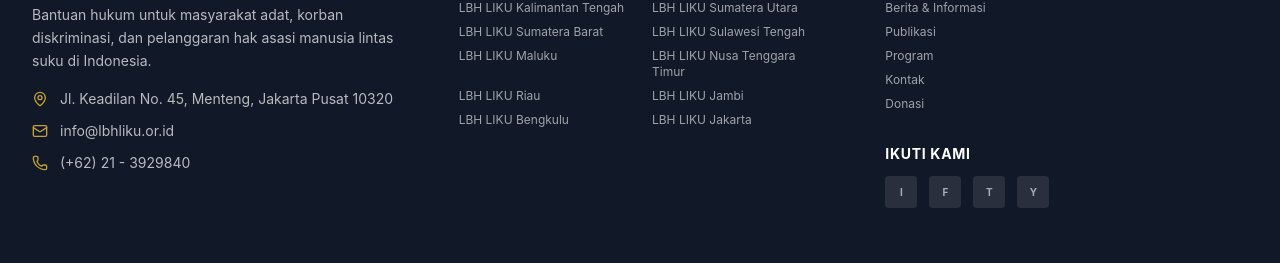
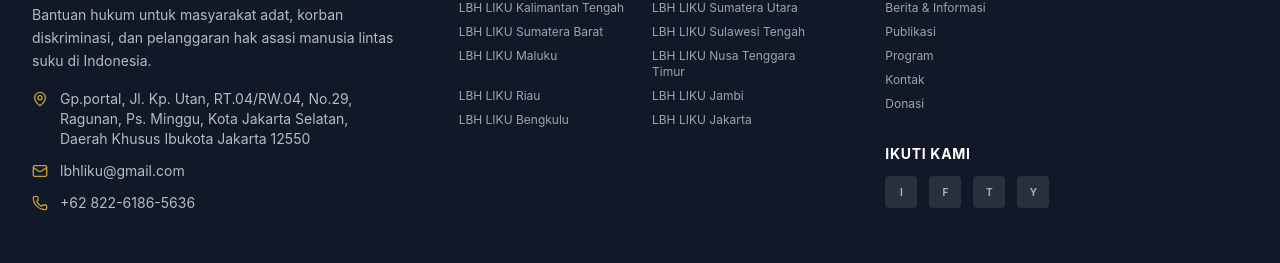
Before and after one commit to jenderal45/lbhliku, a React (Vite) app in the folder app/: page / in a window 1280 px wide. Shown: the part 3980-4243 px from the top of the page. Built offline with nearby package versions, Linux system fonts and the light colour scheme.

Commit message:
Update footer contact information

```diff
--- a/app/src/sections/Footer.tsx
+++ b/app/src/sections/Footer.tsx
@@ -45,16 +45,16 @@
               <div className="flex items-start gap-3 text-sm text-white/70">
                 <MapPin className="w-4 h-4 mt-0.5 shrink-0 text-[#C4A035]" />
                 <span>
-                  Jl. Keadilan No. 45, Menteng, Jakarta Pusat 10320
+                  Gp.portal, Jl. Kp. Utan, RT.04/RW.04, No.29, Ragunan, Ps. Minggu, Kota Jakarta Selatan, Daerah Khusus Ibukota Jakarta 12550
                 </span>
               </div>
               <div className="flex items-center gap-3 text-sm text-white/70">
                 <Mail className="w-4 h-4 shrink-0 text-[#C4A035]" />
-                <span>info@lbhliku.or.id</span>
+                <span>lbhliku@gmail.com</span>
               </div>
               <div className="flex items-center gap-3 text-sm text-white/70">
                 <Phone className="w-4 h-4 shrink-0 text-[#C4A035]" />
-                <span>(+62) 21 - 3929840</span>
+                <span>+62 822-6186-5636</span>
               </div>
             </div>
           </div>
```
